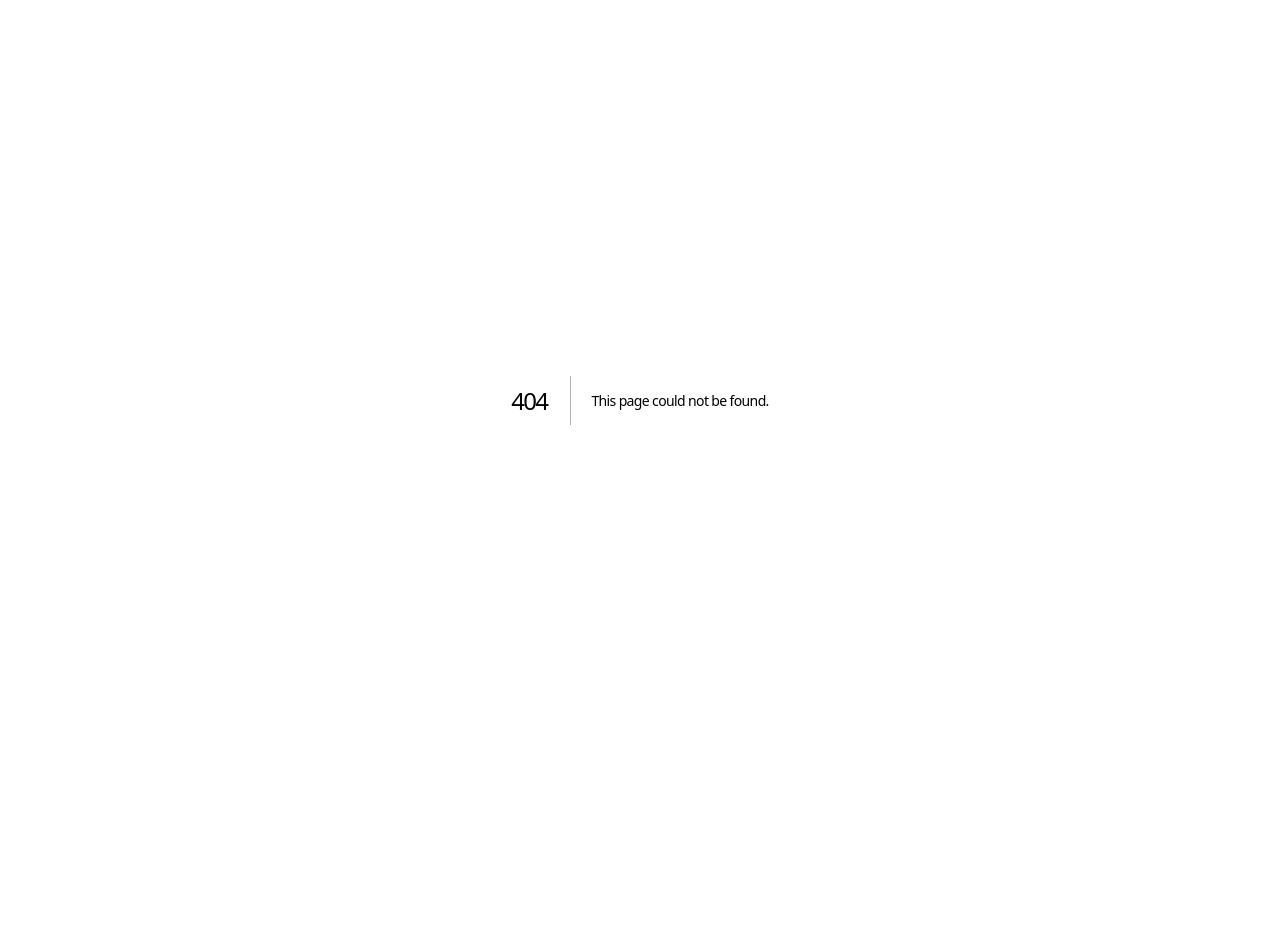
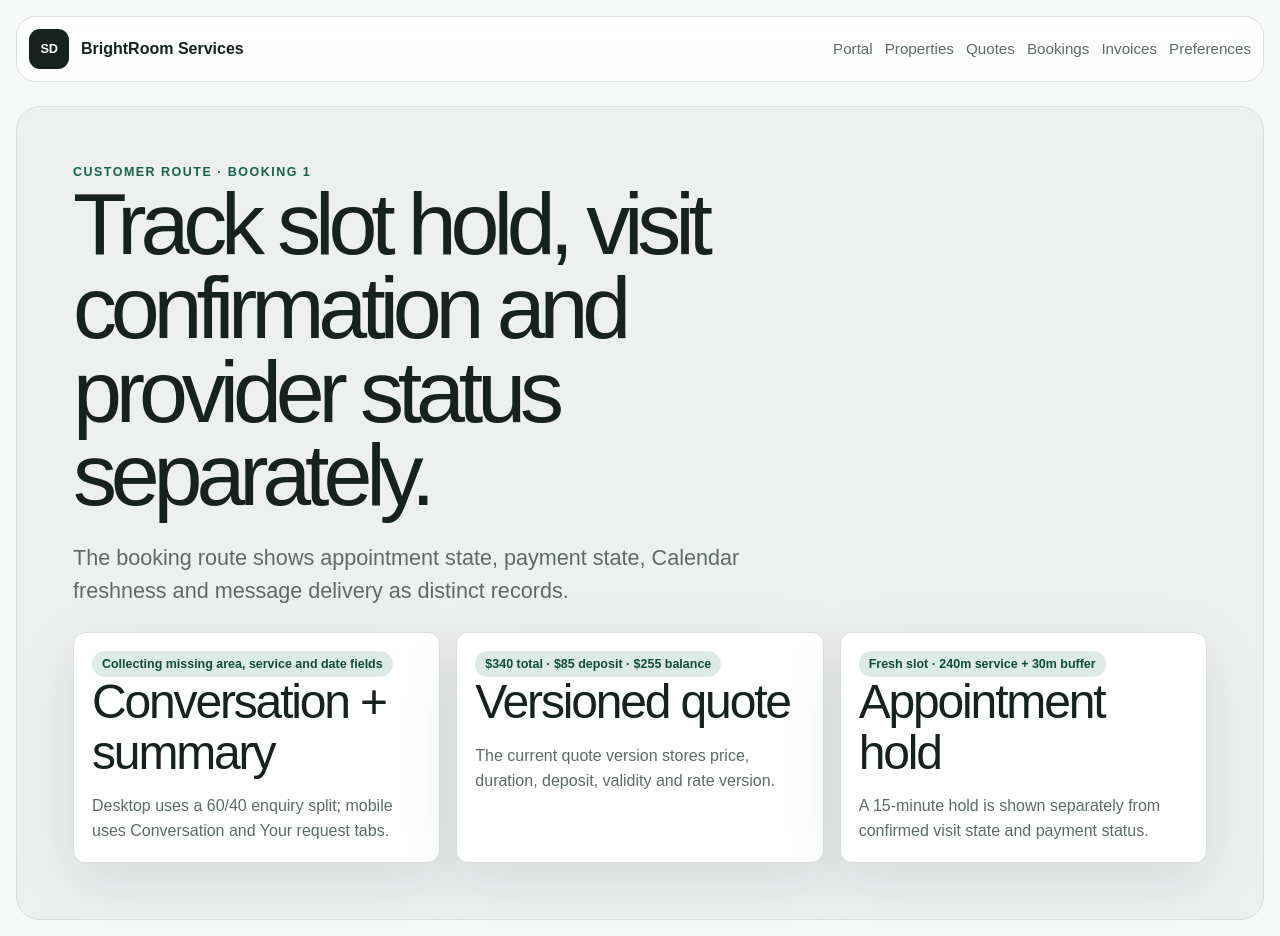
Before and after one commit to SaamVR/ServiceDesk, a Next.js app: page /portal/bookings/1 in a window 1280 px wide. Before the commit this address had no page. Before the commit the page ends 800 px from the top, so only its background shows below. Built offline with nearby package versions, Linux system fonts and the light colour scheme.

Commit message:
feat: add customer booking detail route

```diff
--- /dev/null
+++ b/src/app/portal/bookings/[id]/page.tsx
@@ -0,0 +1,14 @@
+import { OperationalRoute } from "@/features/operations/OperationalRoute";
+
+export default async function PortalBookingPage({ params }: { params: Promise<{ id: string }> }) {
+  const { id } = await params;
+
+  return (
+    <OperationalRoute
+      surface="customer"
+      resourceLabel={`booking ${id}`}
+      title="Track slot hold, visit confirmation and provider status separately."
+      description="The booking route shows appointment state, payment state, Calendar freshness and message delivery as distinct records."
+    />
+  );
+}
```
